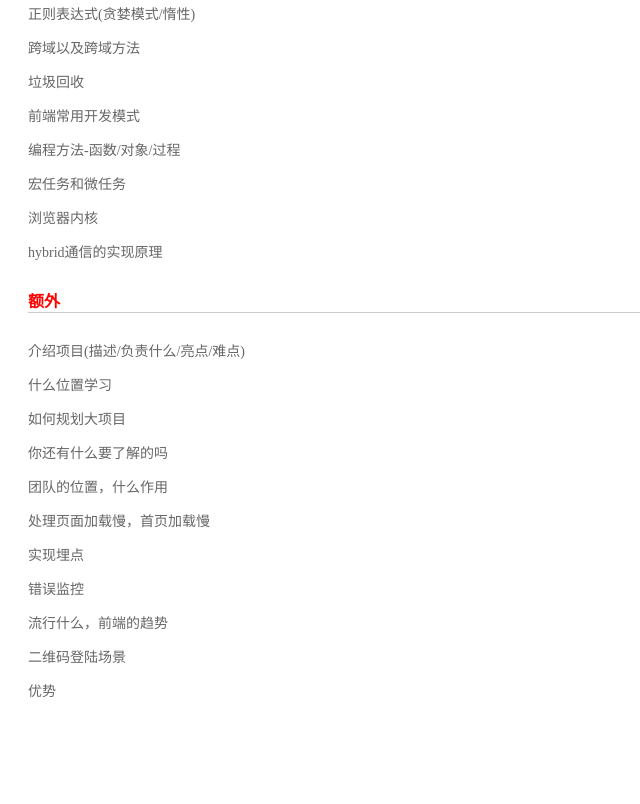
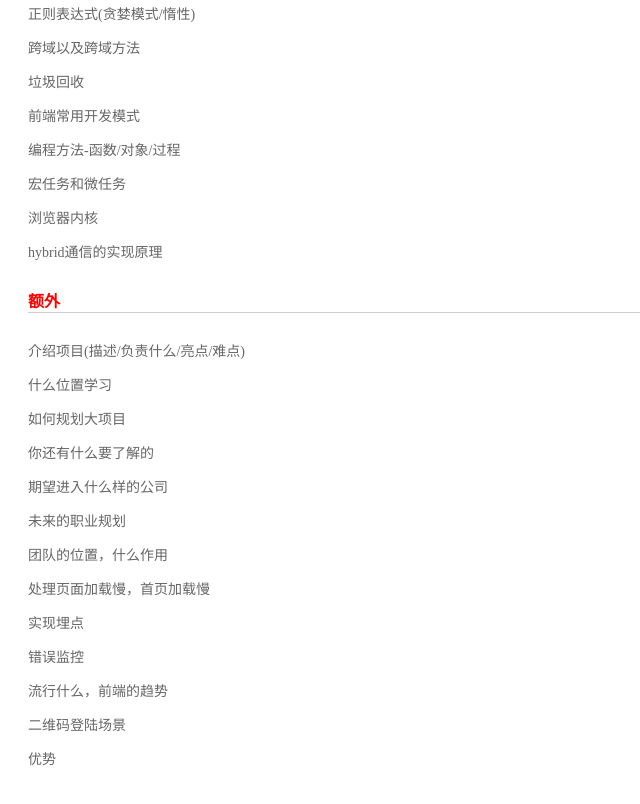
Before and after one commit to longfei59418888/pmStudy, a plain HTML site: page info.html in a window 1280 px wide. Shown: the part 3264-4068 px from the top of the page, without its empty margins (0-640 px from the left). Before the commit the page ends 4006 px from the top, so only its background shows below. Drawn offline with Linux system fonts and the light colour scheme.

Commit message:
undefined

```diff
--- a/info.html
+++ b/info.html
@@ -129,7 +129,9 @@
       	'介绍项目(描述/负责什么/亮点/难点)',
       	'什么位置学习',
       	'如何规划大项目',
-      	'你还有什么要了解的吗',
+      	'你还有什么要了解的',
+      	'期望进入什么样的公司',
+      	'未来的职业规划',
       	'团队的位置，什么作用',
       	'处理页面加载慢，首页加载慢',
       	'实现埋点',
```
